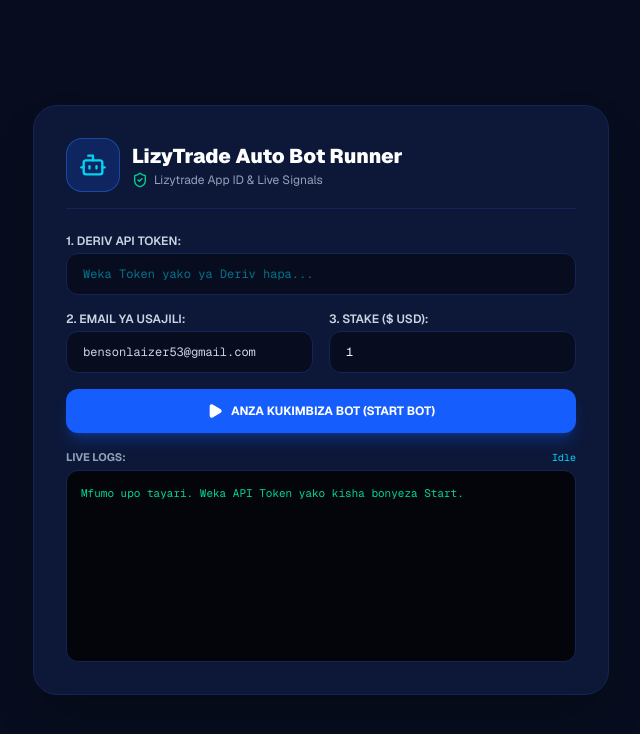
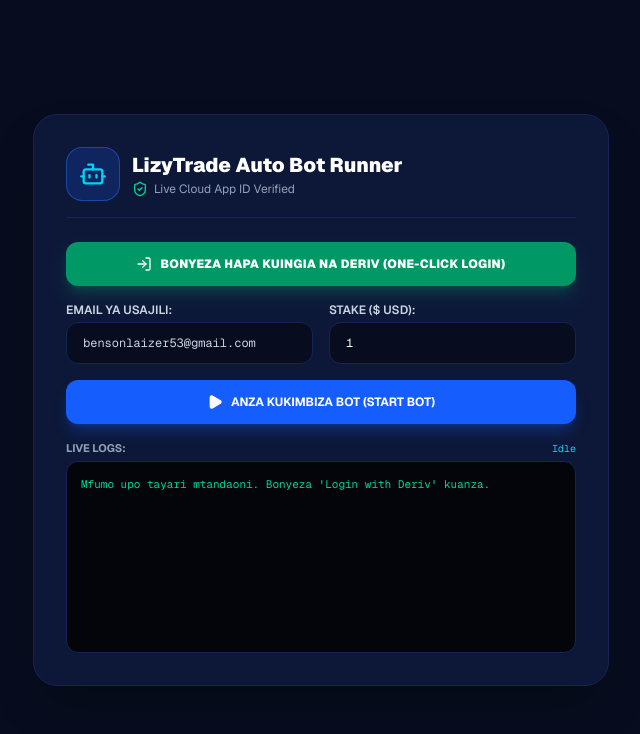
Before and after one commit to bensonlaizer53-max/Deriv-analysis-tool, a Next.js app: page /bot in a window 1280 px wide. Shown: the top 734 px of the page, without its empty margins (319-959 px from the left). Built offline with nearby package versions, Linux system fonts and the light colour scheme.

Commit message:
Configure live OAuth app id

```diff
--- a/app/bot/page.tsx
+++ b/app/bot/page.tsx
@@ -1,15 +1,16 @@
 "use client";
 
-import React, { useState, useRef } from "react";
-import { Play, Square, Bot, ShieldCheck } from "lucide-react";
+import React, { useState, useEffect, useRef } from "react";
+import { Play, Square, Bot, ShieldCheck, LogIn, LogOut } from "lucide-react";
 
 export default function BotRunnerPage() {
     const [token, setToken] = useState("");
+    const [account, setAccount] = useState<{ loginid: string; balance: string; currency: string } | null>(null);
     const [email, setEmail] = useState("bensonlaizer53@gmail.com");
     const [stake, setStake] = useState("1");
     const [isRunning, setIsRunning] = useState(false);
     const [logs, setLogs] = useState<string[]>([
-        "Mfumo upo tayari. Weka API Token yako kisha bonyeza Start.",
+        "Mfumo upo tayari mtandaoni. Bonyeza 'Login with Deriv' kuanza.",
     ]);
 
     const socketRef = useRef<WebSocket | null>(null);
@@ -21,25 +22,57 @@
         setLogs((prev) => [...prev, `[${time}] ${msg}`]);
     };
 
+    // Soma token moja kwa moja kutoka URL baada ya Deriv Login redirection
+    useEffect(() => {
+        if (typeof window !== "undefined") {
+            const urlParams = new URLSearchParams(window.location.search);
+            const token1 = urlParams.get("token1");
+            const acct1 = urlParams.get("acct1");
+
+            const savedToken = token1 || localStorage.getItem("deriv_token");
+            if (savedToken) {
+                setToken(savedToken);
+                localStorage.setItem("deriv_token", savedToken);
+                addLog(`Token imethibitishwa: ${acct1 || "Deriv Account"}`);
+                // Safisha URL
+                window.history.replaceState({}, document.title, window.location.pathname);
+            }
+        }
+    }, []);
+
+    // Kuingia Moja kwa Moja (OAuth2 Login) kwa kutumia App ID ya LizyTrade Bot
+    const handleDerivLogin = () => {
+        const appId = "34hmklbjf67yxiGS5XAsf";
+        const redirectUrl = encodeURIComponent("https://deriv-analysis-tool-psi.vercel.app/bot");
+        window.location.href = `https://oauth.deriv.com/oauth2/authorize?app_id=${appId}&l=en&brand=deriv&redirect_uri=${redirectUrl}`;
+    };
+
+    const handleLogout = () => {
+        stopBot();
+        localStorage.removeItem("deriv_token");
+        setToken("");
+        setAccount(null);
+        addLog("Umetoka kwenye akaunti ya Deriv.");
+    };
+
     const startBot = () => {
-        const cleanToken = token.trim();
+        const activeToken = token.trim();
 
-        if (!cleanToken) {
-            alert("Tafadhali weka Deriv API Token!");
+        if (!activeToken) {
+            alert("Tafadhali bonyeza 'Login with Deriv' kwanza!");
             return;
         }
 
-        addLog("Inaunganisha na Seva za Deriv kupitia Lizytrade App ID...");
+        addLog("Inaunganisha na Seva za Deriv WebSocket...");
         setIsRunning(true);
 
         try {
-            // Unganisha kupitia App ID ya Lizytrade iliyosajiliwa
-            const ws = new WebSocket("wss://ws.derivws.com/websockets/v3?app_id=33YjPz08n06J8kkkGxz3T");
+            const ws = new WebSocket("wss://ws.derivws.com/websockets/v3?app_id=1089");
             socketRef.current = ws;
 
             ws.onopen = () => {
-                addLog("WebSocket Imeunganishwa! Inatuma Token kwa uthibitisho...");
-                ws.send(JSON.stringify({ authorize: cleanToken }));
+                addLog("WebSocket Imeunganishwa! Inathibitisha akaunti...");
+                ws.send(JSON.stringify({ authorize: activeToken }));
             };
 
             ws.onmessage = (event) => {
@@ -48,12 +81,17 @@
 
                     if (data.msg_type === "authorize" && data.authorize) {
                         const auth = data.authorize;
-                        const userDisplay = auth.fullname || auth.email || auth.loginid || "Trader";
                         const balanceVal = auth.balance !== undefined ? `${auth.balance} ${auth.currency}` : "Active";
 
-                        addLog(`✅ Akaunti Imethibitishwa: ${userDisplay} | Salio: ${balanceVal}`);
+                        setAccount({
+                            loginid: auth.loginid,
+                            balance: auth.balance,
+                            currency: auth.currency,
+                        });
 
-                        // Anza kuita API ya Signals kila sekunde 1
+                        addLog(`✅ Akaunti Imethibitishwa: ${auth.fullname || auth.loginid} | Salio: ${balanceVal}`);
+
+                        // Anza kuangalia Signals kila sekunde 1
                         if (timerRef.current) clearInterval(timerRef.current);
                         timerRef.current = setInterval(() => {
                             checkSignalsAndTrade();
@@ -61,9 +99,7 @@
                     }
 
                     if (data.msg_type === "buy" && data.buy) {
-                        addLog(
-                            `🚀 Trade Imefunguliwa! Contract ID: ${data.buy.contract_id} (Stake: $${data.buy.buy_price})`
-                        );
+                        addLog(`🚀 Trade Imefunguliwa! Contract ID: ${data.buy.contract_id} (Stake: $${data.buy.buy_price})`);
                         setTimeout(() => {
                             isTradingRef.current = false;
                         }, 3500);
@@ -74,7 +110,7 @@
                         isTradingRef.current = false;
                     }
                 } catch {
-                    // Log parsing handling
+                    // Parsing handling
                 }
             };
 
@@ -105,9 +141,7 @@
                 const rec = resData.aiRecommendation;
 
                 if (rec.highProbabilityEdge) {
-                    addLog(
-                        `🎯 Signal: ${rec.action} | Target: ${rec.target} | Confidence: ${rec.confidenceScore}`
-                    );
+                    addLog(`🎯 Signal: ${rec.action} | Target: ${rec.target} | Confidence: ${rec.confidenceScore}`);
 
                     if (rec.action === "DIFFERS") {
                         const digit = rec.target.replace("DIGIT ", "");
@@ -120,7 +154,7 @@
                 }
             }
         } catch {
-            // Signal API failure
+            // API error
         }
     };
 
@@ -138,7 +172,7 @@
                 amount: stakeAmount,
                 basis: "stake",
                 contract_type: contractType,
-                currency: "USD",
+                currency: account?.currency || "USD",
                 duration: 1,
                 duration_unit: "t",
                 symbol: "1HZ100V",
@@ -167,7 +201,8 @@
     return (
         <div className="min-h-screen bg-[#070d1e] text-slate-100 p-4 md:p-8 flex items-center justify-center font-sans">
             <div className="w-full max-w-xl bg-[#0d1838] border border-[#152454] rounded-3xl p-6 md:p-8 shadow-2xl space-y-6">
-                <div className="flex items-center gap-3 pb-4 border-b border-[#152454]">
+                <div className="flex items-center justify-between pb-4 border-b border-[#152454]">
+                    <div className="flex items-center gap-3">
                         <div className="p-3 bg-blue-600/20 border border-blue-500/40 rounded-2xl text-cyan-400">
                             <Bot className="w-7 h-7" />
                         </div>
@@ -175,30 +210,44 @@
                             <h1 className="text-xl font-black text-white">LizyTrade Auto Bot Runner</h1>
                             <p className="text-xs text-slate-400 flex items-center gap-1.5 mt-0.5">
                                 <ShieldCheck className="w-4 h-4 text-emerald-400" />
-                            Lizytrade App ID & Live Signals
+                                Live Cloud App ID Verified
                             </p>
+                        </div>
                     </div>
                 </div>
 
                 <div className="space-y-4">
-                    <div>
-                        <label className="block text-xs font-semibold uppercase text-slate-300 mb-1">
-                            1. Deriv API Token:
-                        </label>
-                        <input
-                            type="text"
+                    {!token ? (
+                        <button
+                            onClick={handleDerivLogin}
+                            className="w-full bg-emerald-600 hover:bg-emerald-500 text-white py-3.5 rounded-xl text-xs font-black transition-all shadow-lg shadow-emerald-600/30 flex items-center justify-center gap-2 cursor-pointer active:scale-95 uppercase tracking-wide"
+                        >
+                            <LogIn className="w-4 h-4" />
+                            <span>BONYEZA HAPA KUINGIA NA DERIV (ONE-CLICK LOGIN)</span>
+                        </button>
+                    ) : (
+                        <div className="bg-emerald-500/10 border border-emerald-500/30 rounded-xl p-3 flex items-center justify-between">
+                            <div className="text-xs">
+                                <span className="text-emerald-400 font-bold block">Akaunti Imeunganishwa</span>
+                                <span className="text-[11px] text-slate-300 font-mono">
+                                    {account ? `${account.loginid} ($${account.balance})` : "Tayari kuanza biashara"}
+                                </span>
+                            </div>
+                            <button
+                                onClick={handleLogout}
                                 disabled={isRunning}
-                            value={token}
-                            onChange={(e) => setToken(e.target.value)}
-                            placeholder="Weka Token yako ya Deriv hapa..."
-                            className="w-full bg-[#070d1e] border border-[#152454] rounded-xl px-4 py-3 text-xs text-cyan-400 focus:outline-none focus:border-cyan-400 font-mono"
-                        />
+                                className="text-xs text-rose-400 hover:text-rose-300 flex items-center gap-1 cursor-pointer bg-rose-500/10 px-2.5 py-1.5 rounded-lg border border-rose-500/20"
+                            >
+                                <LogOut className="w-3.5 h-3.5" />
+                                <span>Ondoa</span>
+                            </button>
                         </div>
+                    )}
 
                     <div className="grid grid-cols-1 sm:grid-cols-2 gap-4">
                         <div>
                             <label className="block text-xs font-semibold uppercase text-slate-300 mb-1">
-                                2. Email ya Usajili:
+                                Email ya Usajili:
                             </label>
                             <input
                                 type="email"
@@ -210,7 +259,7 @@
                         </div>
                         <div>
                             <label className="block text-xs font-semibold uppercase text-slate-300 mb-1">
-                                3. Stake ($ USD):
+                                Stake ($ USD):
                             </label>
                             <input
                                 type="number"
```
Lines whose indentation alone changed are shown as unchanged.
